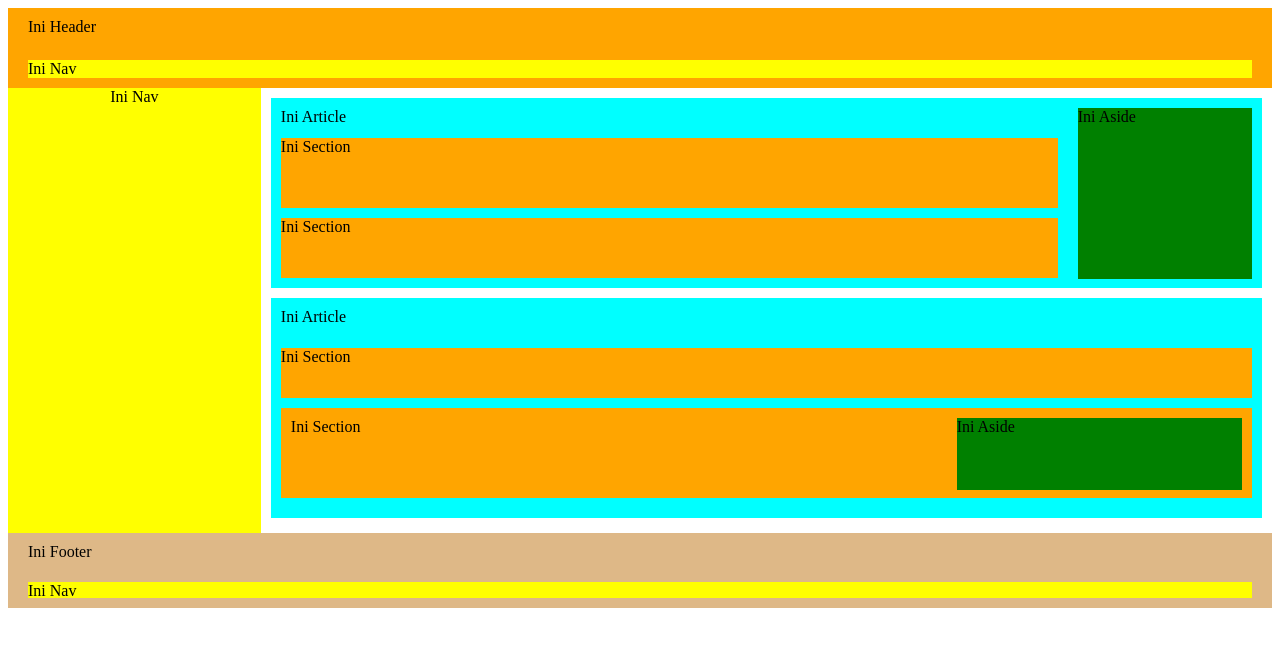
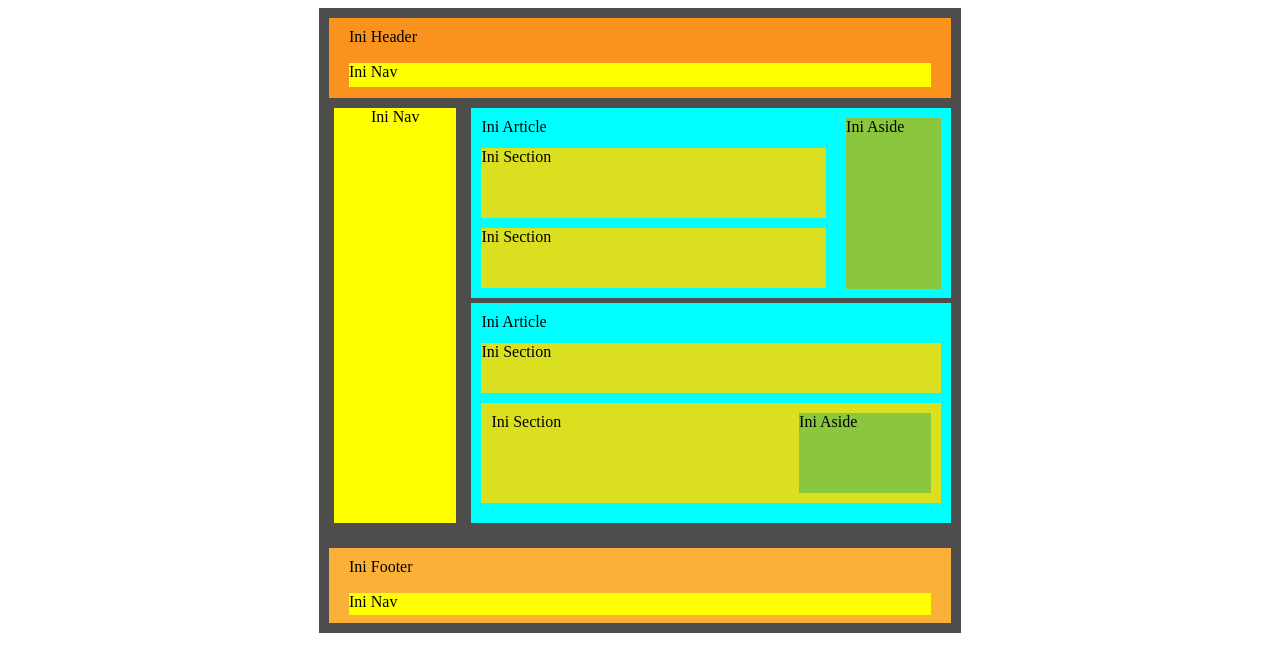
Before and after one commit to Gibekkk/WebPro, a PHP site: page / in a window 1280 px wide. Shown: the top 672 px of the page. Run offline with PHP 8.4, Linux system fonts and the light colour scheme.

Commit message:
nomor 4
Done gak? Doneeee

```diff
--- a/Exercise Lab 2/Part 1/Exercise 4/index.html
+++ b/Exercise Lab 2/Part 1/Exercise 4/index.html
@@ -7,57 +7,59 @@
     <link rel="stylesheet" href="style.css">
 </head>
 <body>
+    <main>
         <header>
-        <div class="header">
-            <div class="header-title">
+            <span class="header">
+                <span class="header-title">
                     Ini Header
-            </div>
+                </span>
                 <nav class="header-nav">
                     Ini Nav
                 </nav>
-        </div>
+            </span>
         </header>
 
-    <div class="content">
+        <span class="content">
             <nav class="content-nav">
                 Ini Nav
             </nav>
-        <div class="articles">
-            <div class="article1">
-                <div class="article-left">
+            <span class="articles">
+                <span class="article1">
+                    <span class="article-left">
                         <article>Ini Article</article>
                         <section class="section1">Ini Section</section>
                         <section class="section2">Ini Section</section>
-                </div>
-                <div class="article-right">
+                    </span>
+                    <span class="article-right">
                         <aside>Ini Aside</aside>
-                </div>
-            </div>
-            <div class="article2">
-                <div class="article-content">
+                    </span>
+                </span>
+                <span class="article2">
+                    <span class="article-content">
                         <article>Ini Article</article>
                         <section class="section1">Ini Section</section>
                         <section class="section2">
-                        <div class="content">
-                            <div class="left-content">
+                            <span class="content">
+                                <span class="left-content">
                                     Ini Section
-                            </div>
+                                </span>
                                 <aside>Ini Aside</aside>
-                        </div>
+                            </span>
                         </section>
-                </div>
-            </div>
-        </div>
-    </div>
+                    </span>
+                </span>
+            </span>
+        </span>
         <footer>
-        <div class="footer">
-            <div class="footer-title">
+            <span class="footer">
+                <span class="footer-title">
                     Ini Footer
-            </div>
+                </span>
                 <nav class="footer-nav">
                     Ini Nav
                 </nav>
-        </div>
+            </span>
         </footer>
+    </main>
 </body>
 </html>
--- a/Exercise Lab 2/Part 1/Exercise 4/style.css
+++ b/Exercise Lab 2/Part 1/Exercise 4/style.css
@@ -1,49 +1,63 @@
+html{
+    color: black;
+}
+main{
+    width: 50%;
+    margin: auto;
+    background-color: rgb(77, 77, 76);
+    padding-top: 5px;
+    border: 5px solid rgb(77, 77, 76);
+}
 header{
-    background-color: orange;
-    width: 100%;
+    background-color: rgb(250, 147, 30);
     display: flex;
     height: 80px;
+    margin: 5px;
+    margin-top: 0;
 }
 .header{
     width: 100%;
     margin: 10px 20px;
 }
 .header-title{
-    height: 70%;
+    height: 60%;
 }
 .header-nav{
-    height: 30%;
-    background-color: yellow;
+    height: 40%;
+    background-color: rgb(255, 255, 0);
+    margin-top: 3%;
 }
 
 .content{
     display: flex;
-    height: 445px;
+    height: 440px;
 }
 .content-nav{
-    background-color: yellow;
+    background-color: rgb(255, 255, 0);
     width: 20%;
-    height: 100%;
     text-align: center;
+    margin: 10px;
+    margin-top: 5px;
+    margin-bottom: 20px;
 }
 .articles{
     width: 80%;
 }
 
 .article1{
-    margin: 10px;
-    background-color: cyan;
+    margin: 5px;
+    background-color: rgb(0, 255, 255);
     display: flex;
 }
 .article1 .article-left{
-    width: 80%;
+    width: 75%;
     margin: 10px;
 }
 .article1 article{
     height: 30px;
 }
 .article1 section{
-    background-color: orange;
+    background-color: rgb(218, 224, 31);
     margin: 10px 0;
 }
 .article1 .section1{
@@ -55,18 +69,19 @@ header{
     margin-bottom: 0;
 }
 .article1 .article-right{
-    width: 20%;
+    width: 25%;
 }
 .article1 aside{
-    background-color: green;
+    background-color: rgb(139, 199, 62);
     height: 90%;
-    margin: 10px
+    margin: 10px;
 }
 
 .article2{
-    background-color: cyan;
-    margin: 10px;
+    background-color: rgb(0, 255, 255);
+    margin: 5px;
     display: flex;
+    margin-bottom: 0;
 }
 .article2 .article-content{
     margin: 10px;
@@ -76,14 +91,15 @@ header{
     height: 30px;
 }
 .article2 section{
-    background-color: orange;
+    background-color: rgb(218, 224, 31);
     margin: 10px 0;
 }
 .article2 .section1{
     height: 50px;
+    margin-top: 0;
 }
 .article2 .section2{
-    height: 90px;
+    height: 100px;
     display: flex;
 }
 .article2 .section2 .content{
@@ -96,14 +112,14 @@ header{
 }
 .article2 .section2 aside{
     width: 30%;
-    background-color: green;
+    background-color: rgb(139, 199, 62);
 }
 
 footer{
     height: 75px;
-    background-color: burlywood;
-    width: 100%;
+    background-color: rgb(250, 176, 57);
     display: flex;
+    margin: 5px;
 }
 .footer{
     width: 100%;
@@ -113,6 +129,7 @@ footer{
     height: 70%;
 }
 .footer-nav{
-    height: 30%;
-    background-color: yellow;
+    height: 40%;
+    background-color: rgb(255, 255, 0);
+    margin-top: 3%
 }
```
Lines whose indentation alone changed are shown as unchanged.
